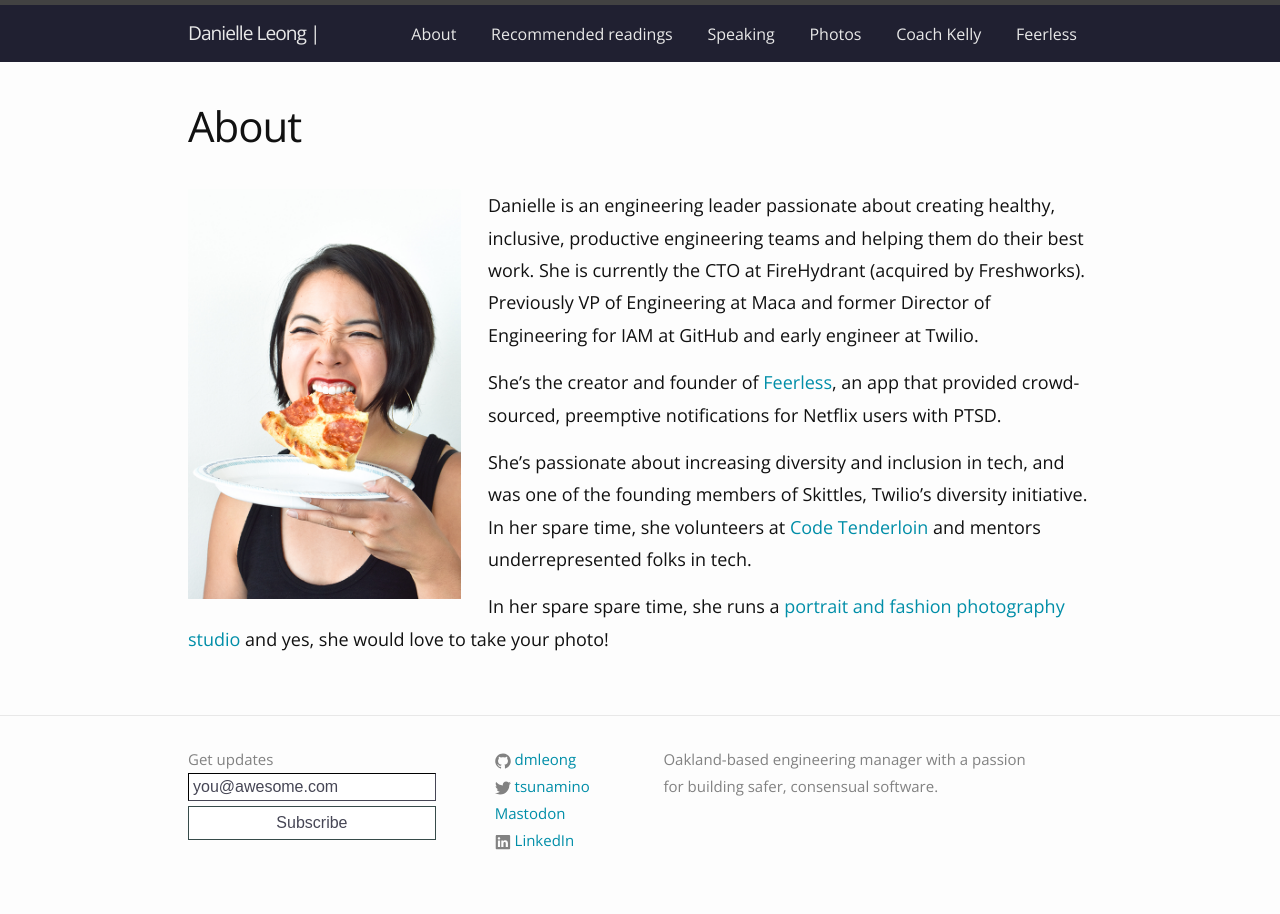
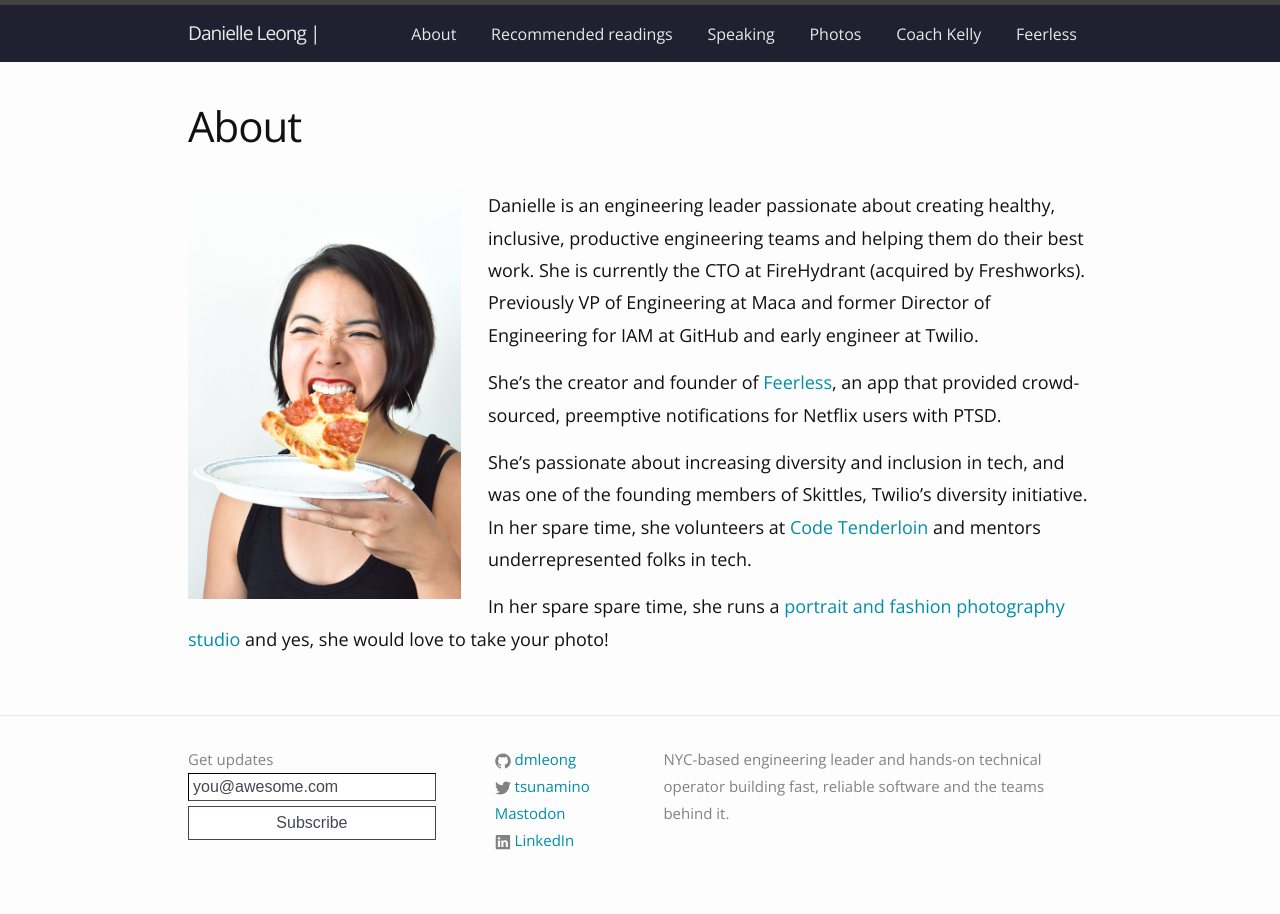
Before and after one commit to dmleong/dmleong.github.io, a Jekyll site: the page built from about.md, in a window 1280 px wide. Built offline with Jekyll 4.4.1, drawn with Linux system fonts in a browser that asks for light colours.

Commit message:
Refresh homepage copy to current role and location
Update the hero line, meta description, and social (og:title) to match
Danielle's current framing (per LinkedIn + about.md):
- "engineering manager" -> "engineering leader" + "hands-on technical operator"
- "Oakland-based" -> "NYC-based"
- Lead with "fast, reliable software" (LinkedIn language); drop the blazers
  line and the "consensual software advocate" descriptor.

Co-Authored-By: Claude Opus 4.8 (1M context) <noreply@anthropic.com>

```diff
--- a/_config.yml
+++ b/_config.yml
@@ -2,7 +2,7 @@
 title: Danielle Leong
 email: danielle@danielleleong.com
 description: > # this means to ignore newlines until "baseurl:"
-  Oakland-based engineering manager with a passion for building safer, consensual software.
+  NYC-based engineering leader and hands-on technical operator building fast, reliable software and the teams behind it.
 baseurl: "" # the subpath of your site, e.g. /blog/
 url: "http://danielleleong.com" # the base hostname & protocol for your site
 twitter_username: tsunamino
--- a/_includes/head.html
+++ b/_includes/head.html
@@ -6,7 +6,7 @@
 	<title>{% if page.title %}{{ page.title }}{% else %}{{ site.title }}{% endif %}</title>
 	<meta name="description" content="{% if page.excerpt %}{{ page.excerpt | strip_html | strip_newlines | truncate: 160 }}{% else %}{{ site.description }}{% endif %}">
 	<meta property="og:site_name" content="Danielle Leong"/>
-	<meta property="og:title" content="Engineering manager, privacy nerd, consensual software advocate"/>
+	<meta property="og:title" content="Engineering leader and hands-on technical operator"/>
 	<meta property="og:description" content="{% if page.excerpt %}{{ page.excerpt | strip_html | strip_newlines | truncate: 160 }}{% else %}{{ site.description }}{% endif %}">
 	<meta property="og:type" content="blog"/>
 
--- a/index.html
+++ b/index.html
@@ -7,7 +7,7 @@ layout: home
 		<div class="wrapper">
 			<div class="hero-content">
 				<h1>Making the internet better</h1>
-				<p>Engineering manager with a passion for building safer, consensual software. Wears lots of blazers.</p>
+				<p>NYC-based engineering leader and hands-on technical operator building fast, reliable software.</p>
 			</div>
 		</div>
 	</div>
```
